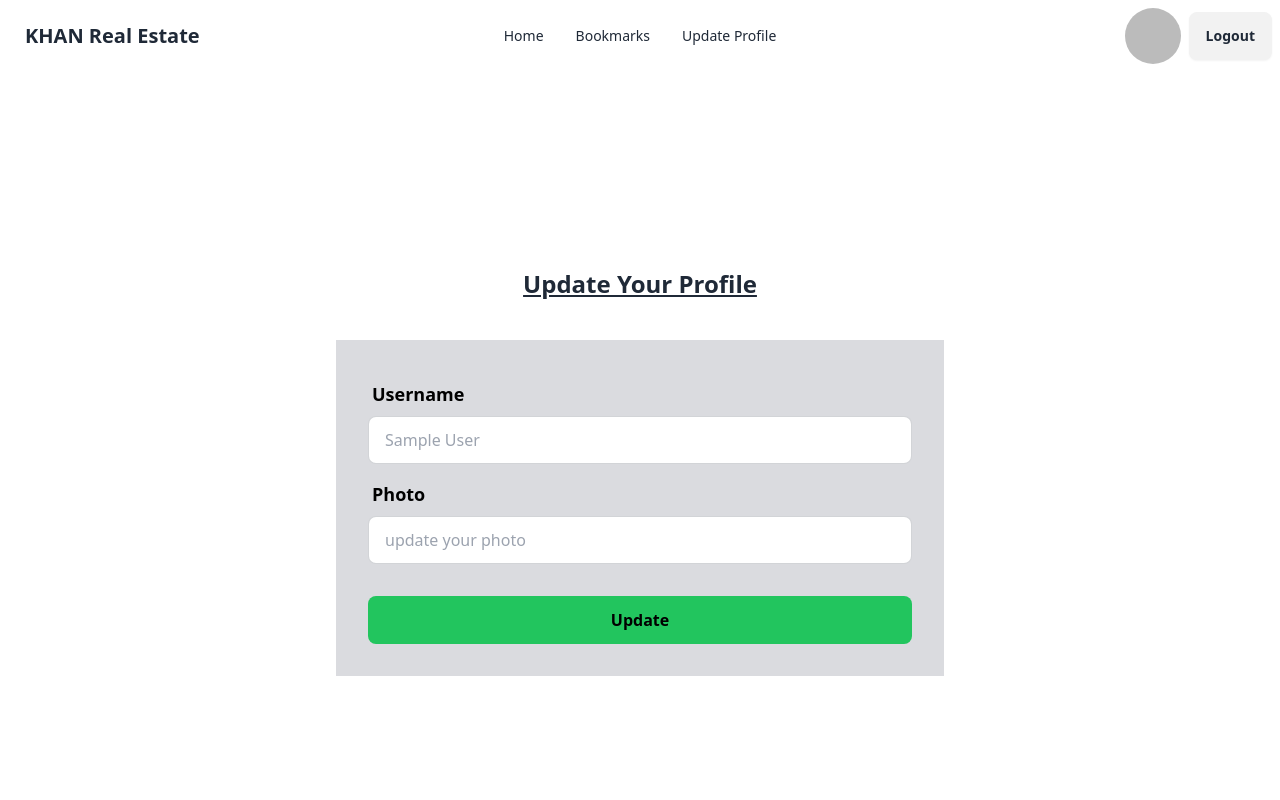
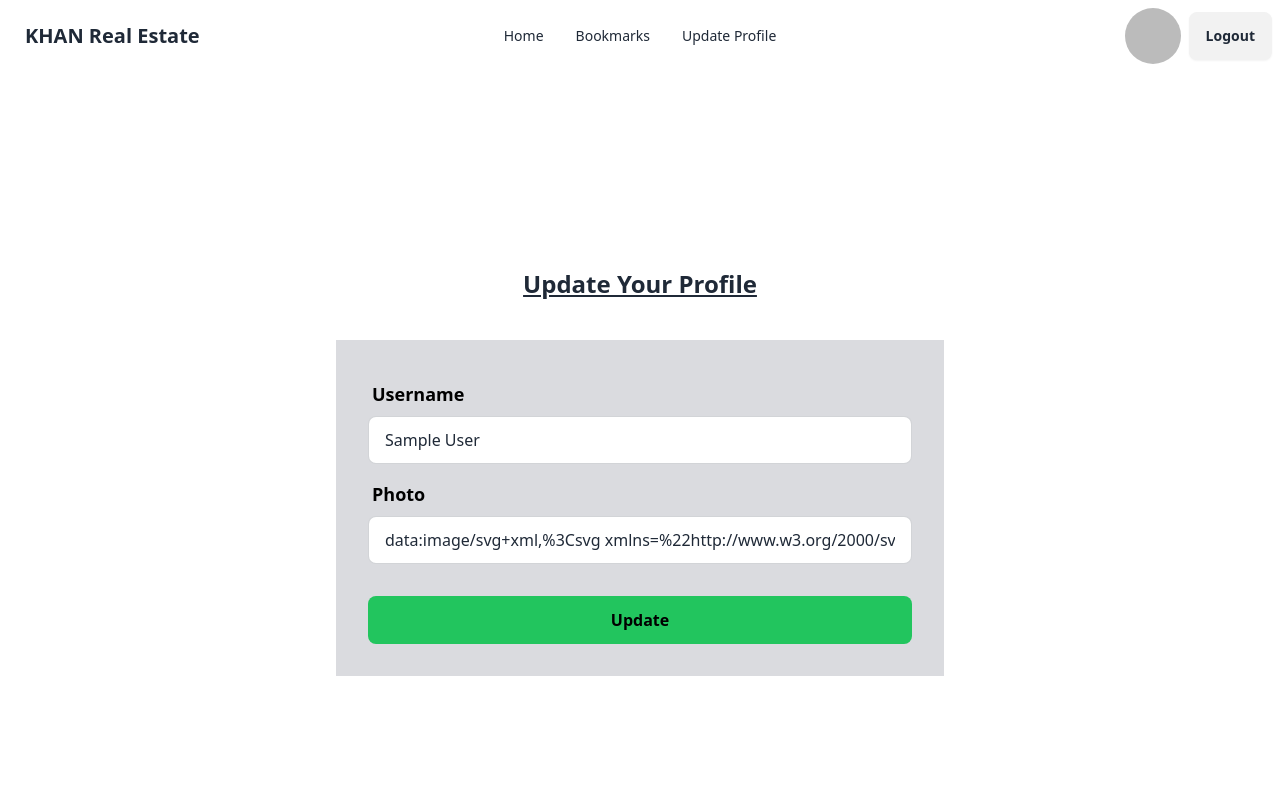
Before and after one commit to TASHDIK-29/Khan-Real-Estate-a9, a React (Vite) app: page /update in a window 1280 px wide. Shown: the top 800 px of the page. Built offline with nearby package versions, Linux system fonts and the light colour scheme; no server answers; sample sign-in values are in the browser's storage.

Commit message:
Update profile updated by onchange and value

```diff
--- a/src/pages/update/UpdateProfile.jsx
+++ b/src/pages/update/UpdateProfile.jsx
@@ -1,4 +1,4 @@
-import { useContext } from "react";
+import { useContext, useState } from "react";
 import { AuthContext } from "../../auth/AuthProvider";
 import { updateProfile } from "firebase/auth";
 import auth from "../../firebase/firebase.config";
@@ -7,12 +7,23 @@ const UpdateProfile = () => {
 
     const {user} = useContext(AuthContext);
 
+
+   const [name, setName] = useState(user.displayName);
+   const [photo, setPhoto] = useState(user.photoURL);
+
+
+
+      const handleNameChange = (e) => {
+        setName(e.target.value);
+      };
+
+      const handlePhotoChange = (e) => {
+        setPhoto(e.target.value);
+      };
+
+
     const handelUpdate = (e) =>{
         e.preventDefault();
-        const name = e.target.name.value;
-        const photo = e.target.photo.value;
-
-        console.log(name, photo);
 
 
         updateProfile(auth.currentUser, {
@@ -37,13 +48,13 @@ const UpdateProfile = () => {
                             <label className="label">
                                 <span className="label-text text-lg text-black font-bold">Username</span>
                             </label>
-                            <input type="text" name="name" placeholder={user.displayName} className="input input-bordered" required />
+                            <input type="text" name="name" value={name} onChange={handleNameChange}  className="input input-bordered" required />
                         </div>
                         <div className="form-control">
                             <label className="label">
                                 <span className="label-text text-lg text-black font-bold">Photo</span>
                             </label>
-                            <input type="text" name="photo" placeholder="update your photo" className="input input-bordered" />
+                            <input type="text" value={photo} onChange={handlePhotoChange} name="photo"  className="input input-bordered" />
                         </div>
                         <div className="form-control mt-6">
                             <button className="bg-green-500 text-black font-bold p-3 rounded-lg">Update</button>
```
